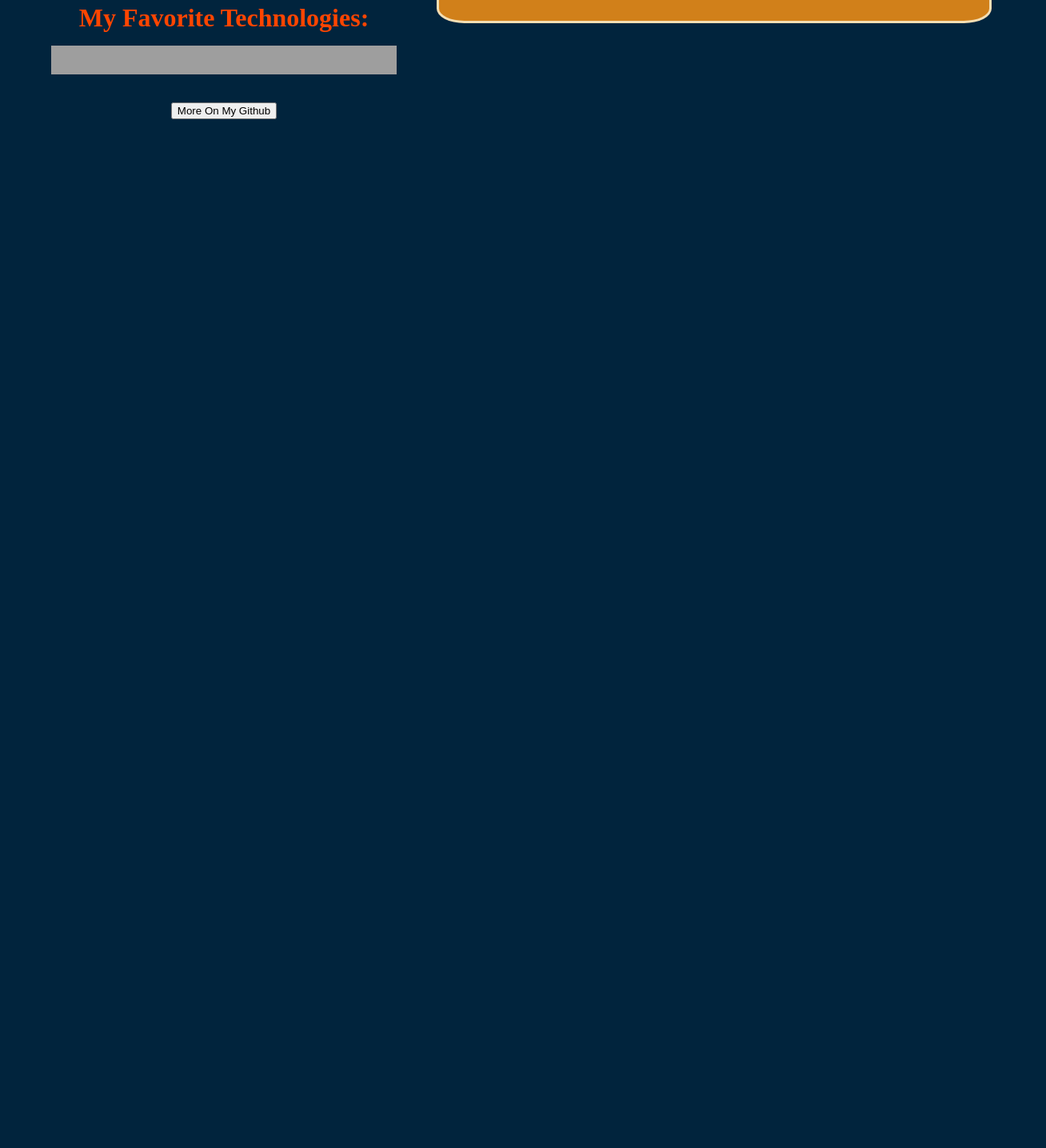
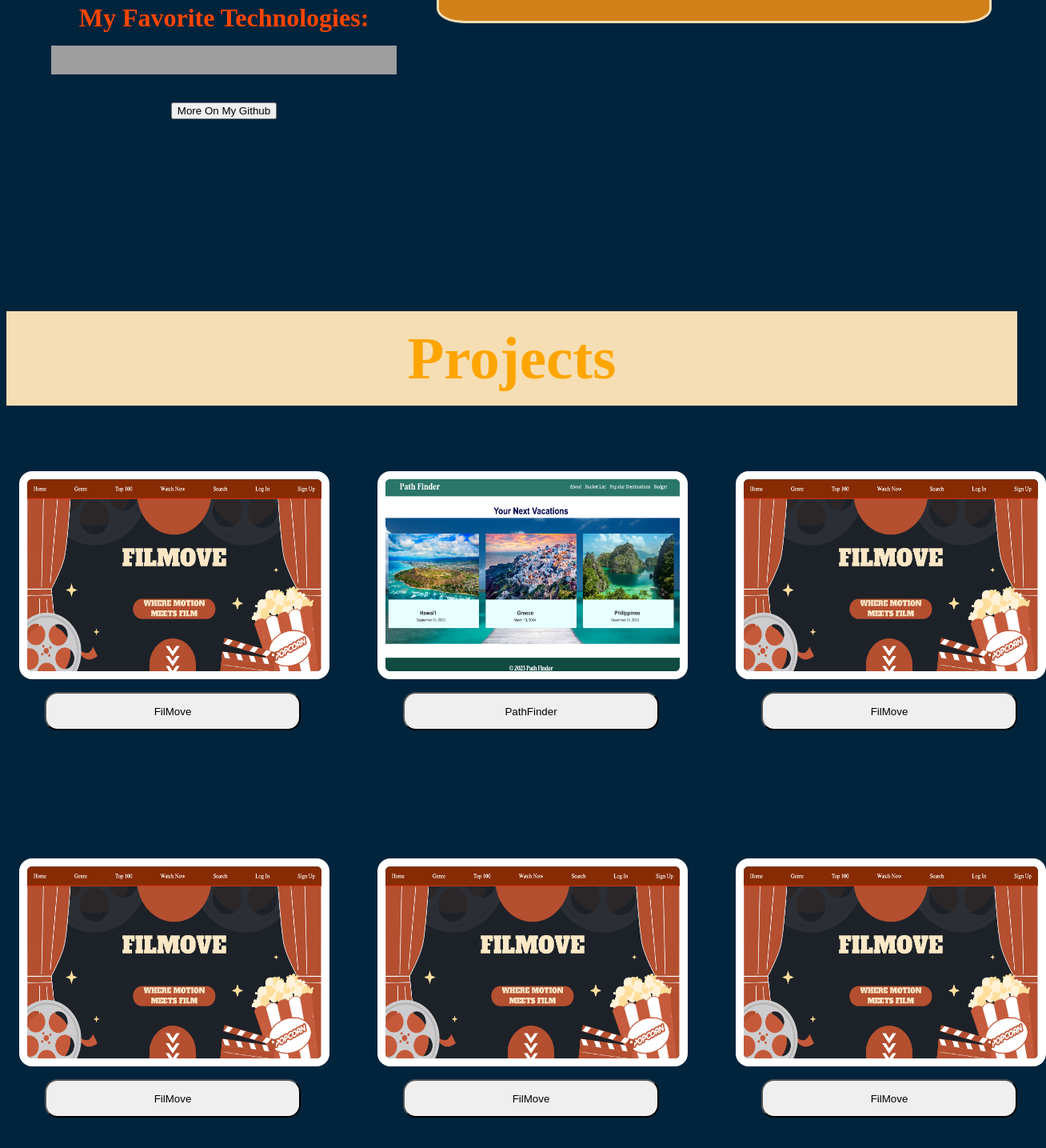
Before and after one commit to melroseceballos/Portfolio, a React (Vite) app: page / in a window 1280 px wide. Shown: the part 1300-2735 px from the top of the page at 80% size, 1308 px wide, since content can reach past the window. Before the commit the page ends 1537 px from the top, so only its background shows below. Built offline with nearby package versions, Linux system fonts and the light colour scheme; grey boxes are pictures that could not be loaded; a web font is replaced by a local one.

Commit message:
added projects placeholders

```diff
--- a/src/components/App/App.jsx
+++ b/src/components/App/App.jsx
@@ -2,6 +2,7 @@
 import Header from "../Header/Header"
 import Home from "../HomePage/home"
 import About from "../AboutPage/about"
+import Projects from "../ProjectsPage/projects"
 
 
 function App () {
@@ -10,6 +11,7 @@
     <Header />
     <Home />
     <About />
+    <Projects />
     </>
   )
 }
--- /dev/null
+++ b/src/components/ProjectsPage/projects.jsx
@@ -0,0 +1,42 @@
+import './styles.css'
+
+function Projects() {
+    return(
+        <>
+        <h1 className='projectsTitle'>Projects</h1>
+        <div className='projects'>
+
+        <div className='projectOne'>
+        <img src='/FilmoveSS.png' />
+        <a><button>FilMove</button></a>
+        </div>
+
+        <div className='projectOne'>
+        <img src='/PathFinderSS.png' />
+        <a><button>PathFinder</button></a>
+        </div>
+
+        <div className='projectOne'>
+        <img src='/FilmoveSS.png' />
+        <a><button>FilMove</button></a>
+        </div>
+
+        <div className='projectOne'>
+        <img src='/FilmoveSS.png' />
+        <a><button>FilMove</button></a>
+        </div>
+        <div className='projectOne'>
+        <img src='/FilmoveSS.png' />
+        <a><button>FilMove</button></a>
+        </div>
+        <div className='projectOne'>
+        <img src='/FilmoveSS.png' />
+        <a><button>FilMove</button></a>
+        </div>
+
+        </div>
+        </>
+    )
+}
+
+export default Projects
--- /dev/null
+++ b/src/components/ProjectsPage/styles.css
@@ -0,0 +1,40 @@
+.projectsTitle{
+    text-align: center;
+    margin-top: 10rem;
+    font-size: 75px;
+    color: orange;
+    background-color: wheat;
+    padding: 1rem;
+}
+.projects {
+    padding-left: 1rem;
+    padding-right: 2rem;
+    padding-bottom: 5rem;
+    display: grid;
+    grid-template-columns: repeat(auto-fit, minmax(300px, 1fr));
+    grid-gap: 8rem;
+  }
+
+  .projectOne {
+    display: grid;
+    grid-template-rows: auto 1fr;
+  }
+
+  .projectOne img {
+    height: 15rem;
+    width: 23rem;
+    margin-top: 2rem;
+    grid-row: 1 / 2;
+    border: 10px solid rgb(255, 255, 255);
+    border-radius: 1rem;
+  }
+
+  .projectOne button {
+    grid-row: 2 / 3;
+    text-align: center;
+    margin-top: 1rem;
+    margin-left: 2rem;
+    height: 3rem;
+    width: 20rem;
+    border-radius: 1rem;
+  }
```
Also changed, not shown: public/FilmoveSS.png (added), public/PathFinderSS.png (added).
